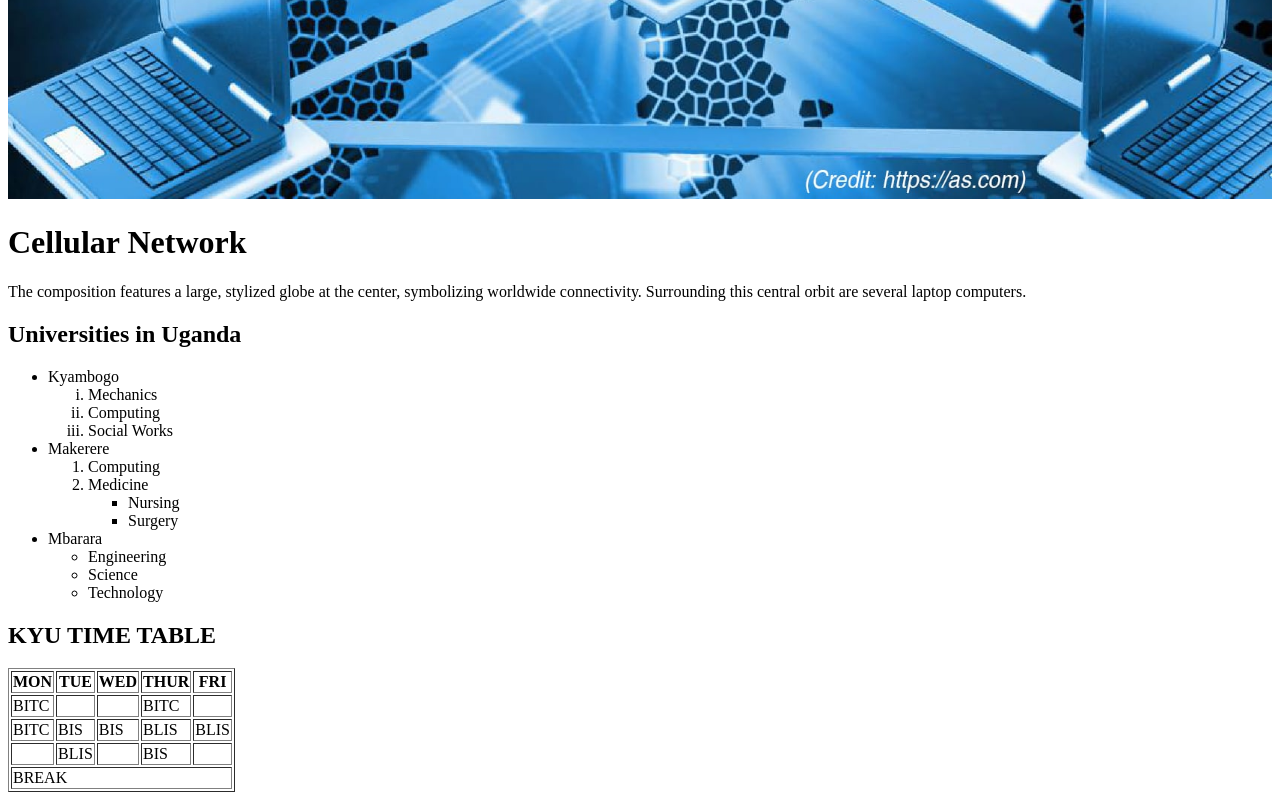
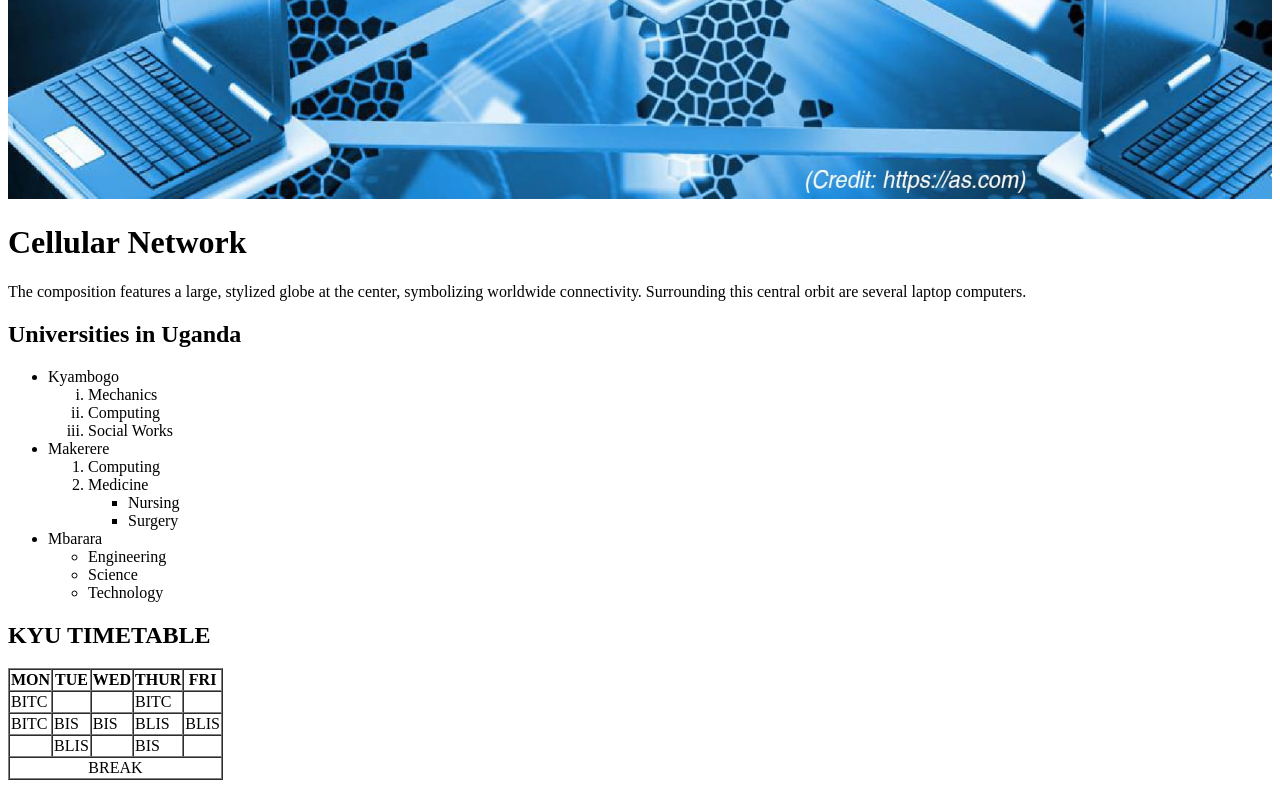
Before and after one commit to RonnoTitus/html, a plain HTML site: page index.html in a window 1280 px wide. Shown: the part 520-1320 px from the top of the page. Drawn offline with Linux system fonts and the light colour scheme.

Commit message:
Improve HTML table layout

```diff
--- a/index.html
+++ b/index.html
@@ -42,9 +42,9 @@
 </li>
 </ul>
 
-<h2>KYU TIME TABLE</h2>
+<h2>KYU TIMETABLE</h2>
 
-<table border="1">
+<table border="1" cellspacing="0">
 
 <tr>
 <th>MON</th>
@@ -79,7 +79,7 @@
 </tr>
 
 <tr>
-<td colspan="5">BREAK</td>
+<td colspan="5" align="center">BREAK</td>
 </tr>
 
 </table>
```
Also changed, not shown: 1 other file.
